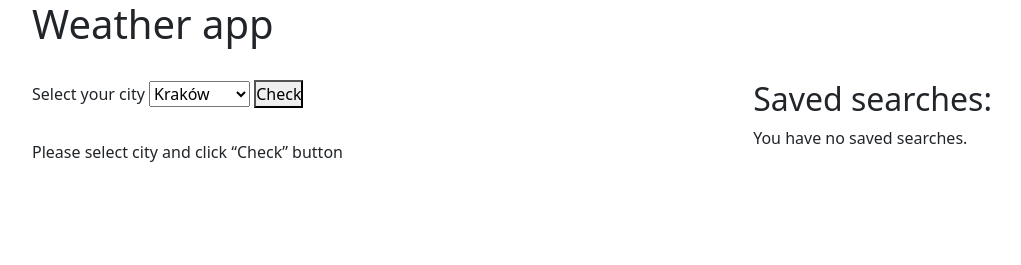
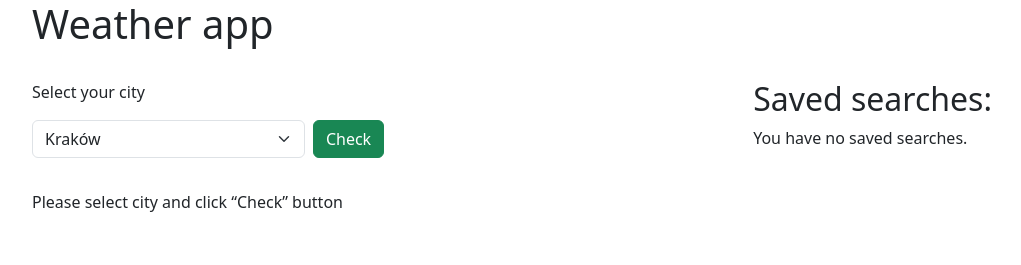
Before and after one commit to zbudujmydom/weather-app-bayer, a plain HTML site: page index.html in a window 1280 px wide. Shown: the whole page, without its empty margins (128-1149 px from the left). Drawn offline with nearby package versions, Linux system fonts and the light colour scheme.

Commit message:
styled form

```diff
--- a/index.html
+++ b/index.html
@@ -30,10 +30,16 @@
       </header>
       <section class="main-container">
         <div>
-          <form id="form">
-            <label for="city">Select your city</label>
-            <select id="city" name="city"></select>
-            <button type="submit">Check</button>
+          <form id="form" class="row g-2">
+            <div class="col-12 mb-2">
+              <label for="city">Select your city</label>
+            </div>
+            <div class="col-sm-10">
+              <select id="city" name="city" class="form-select"></select>
+            </div>
+            <div class="col-sm-2 mr-2">
+              <button type="submit" class="btn btn-success">Check</button>
+            </div>
           </form>
           <section id="current-weather" class="current-weather"></section>
         </div>
```
